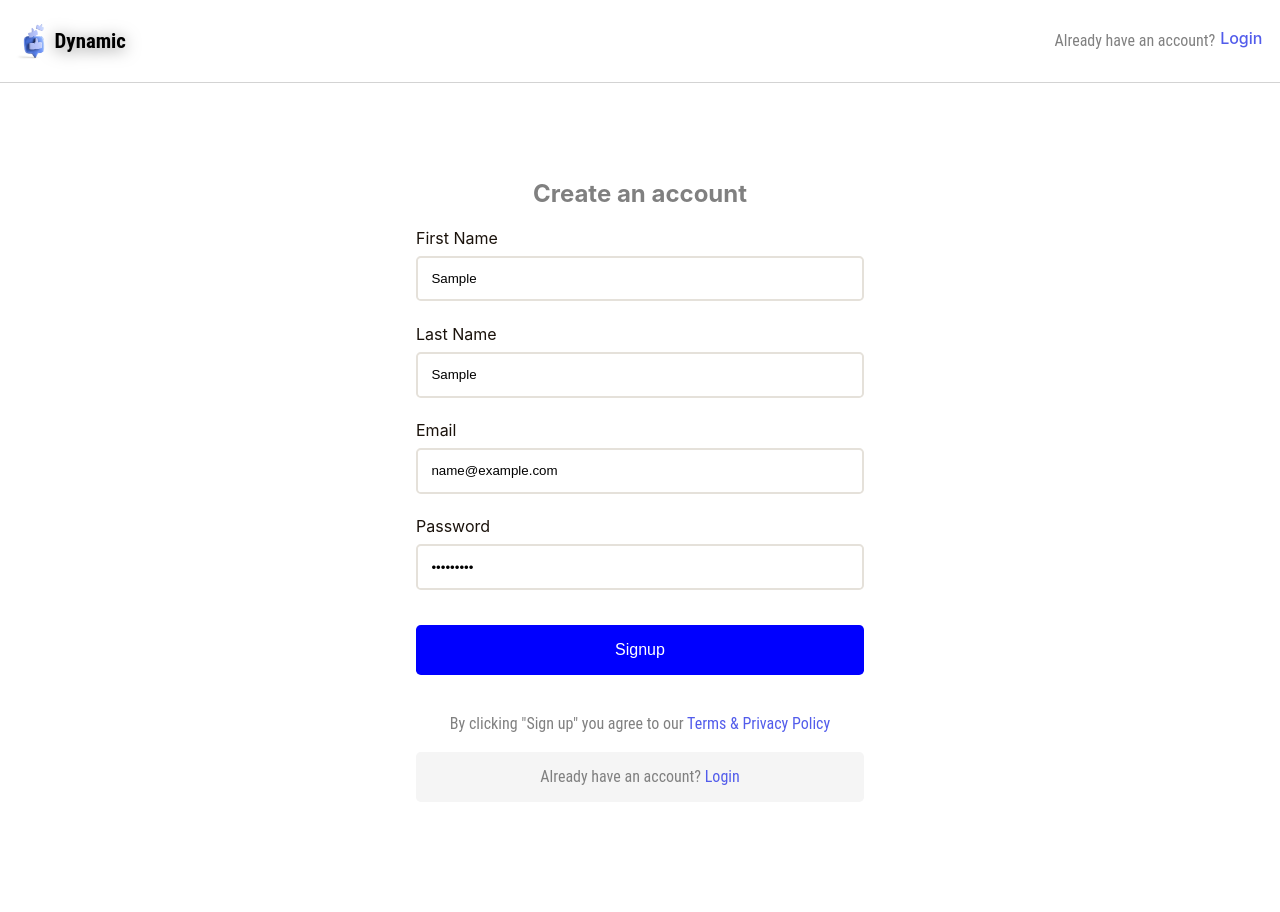
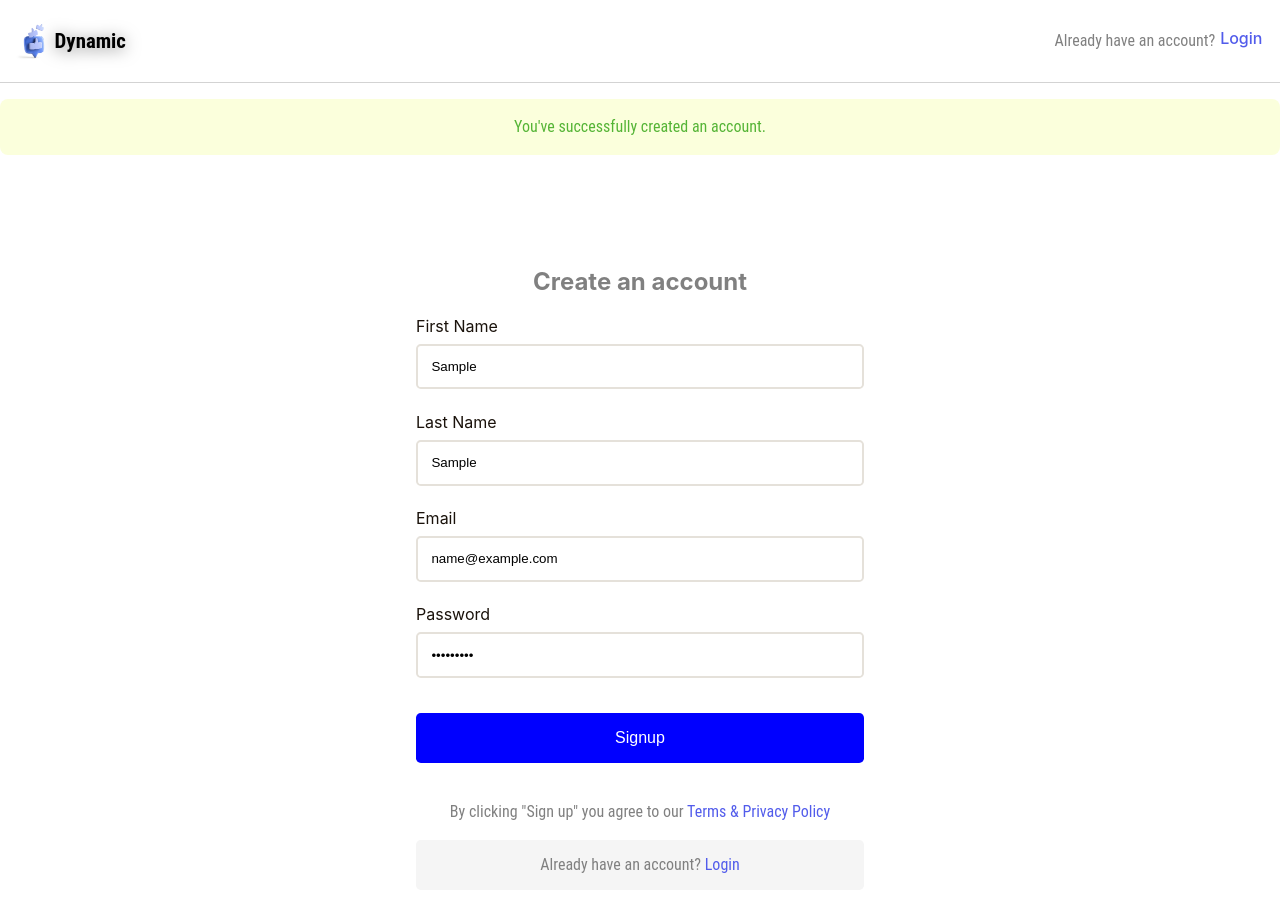
Before and after one commit to jonahunuafe/user-authentication, a React (Create React App) app: page / in a window 1280 px wide. Both pictures are taken after typing "Sample", "Sample", "name@example.com", "Sample123" into the empty fields and a click on the button "Signup". Shown: the top 912 px of the page. Before the commit the page ends 858 px from the top, so only its background shows below. Built offline with nearby package versions, Linux system fonts and the light colour scheme; no server answers; the HTML template or start-up script is replaced by a standard one.

Commit message:
success message when user signed up

```diff
--- a/src/pages/Signup.js
+++ b/src/pages/Signup.js
@@ -69,6 +69,11 @@ function Signup() {
 
     return (
         <>
+            {isRegistering &&
+                <p className="resetLink">
+                    You've successfully created an account.
+                </p>
+            }
             <div className="authContainer">
                 <form onSubmit={handleSubmit}>
                     <div>
```
